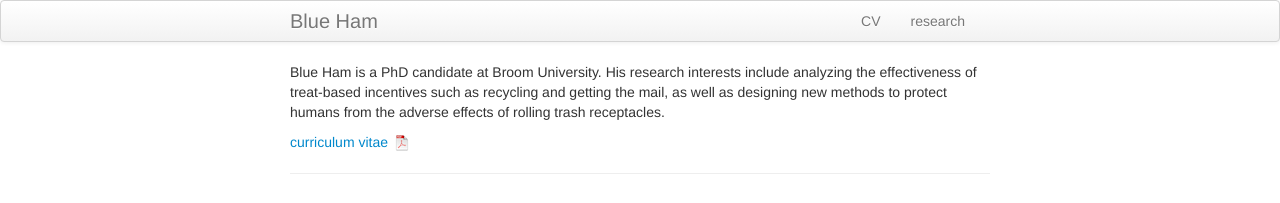
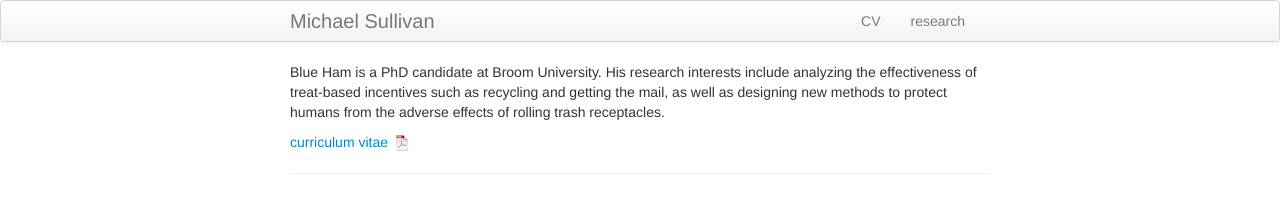
Before and after one commit to M-R-Sullivan/M-R-Sullivan.github.io, a Jekyll site: the page built from index.md, in a window 1280 px wide. Shown: the top 203 px of the page. Built offline with Jekyll 4.4.1, drawn with Linux system fonts in a browser that asks for light colours.

Commit message:
changed config file

```diff
--- a/_config.yml
+++ b/_config.yml
@@ -8,14 +8,14 @@ highlighter: rouge
 # Themes are encouraged to use these universal variables
 # so be sure to set them if your theme uses them.
 #
-title : Blue Ham
+title : Michael Sullivan
 author :
-  name : Marisa Carlos
-  email : mbc96@cornell.edu
-  github : mbcarlos
-  twitter : MarisaBriCarlos
+  name : Michael R Sullivan
+  email : m.r.sullivan@yale.edu
+  github : M-R-Sullivan
+  twitter : M_R_Sullivan
 
-production_url : http://marisabriana.github.io
+production_url : http://m-r-sullivan.github.io
 
 # Tell Github to use the kramdown markdown interpreter
 # (see https://help.github.com/articles/migrating-your-pages-site-from-maruku)
```
